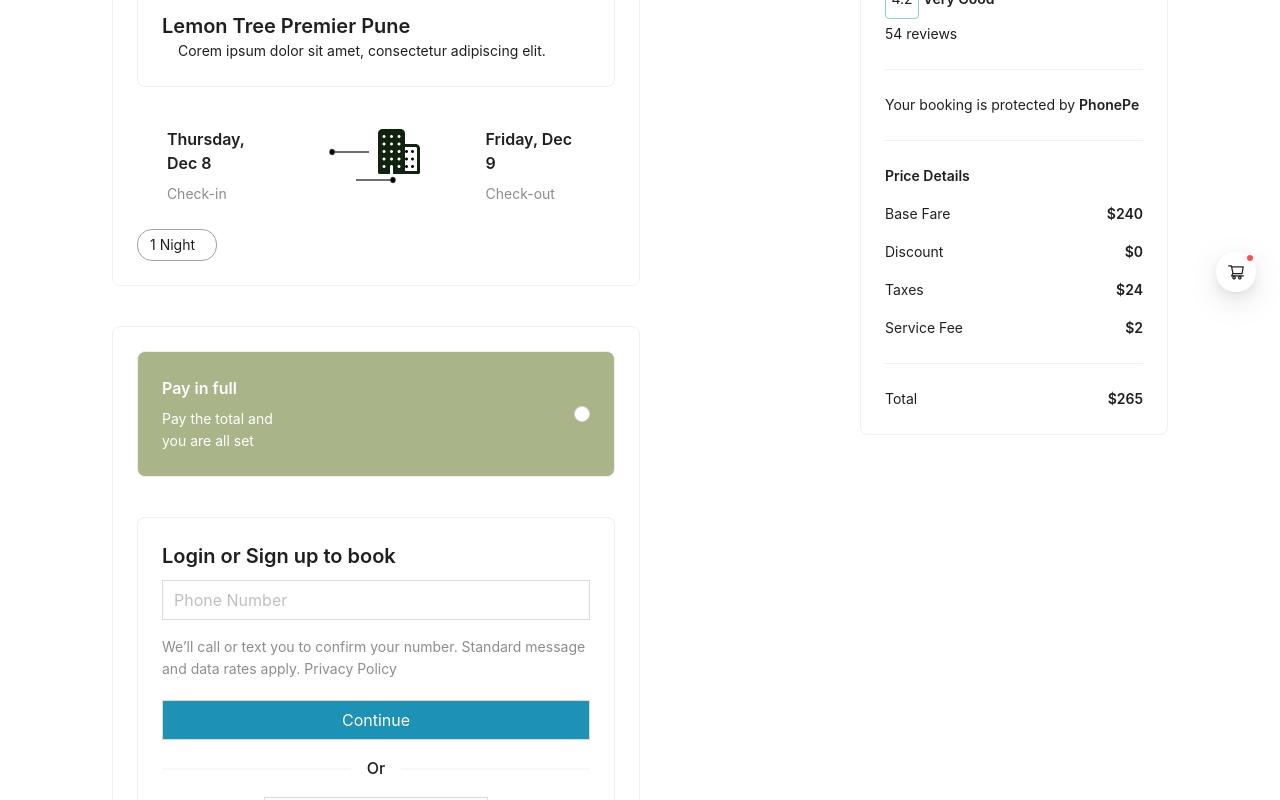
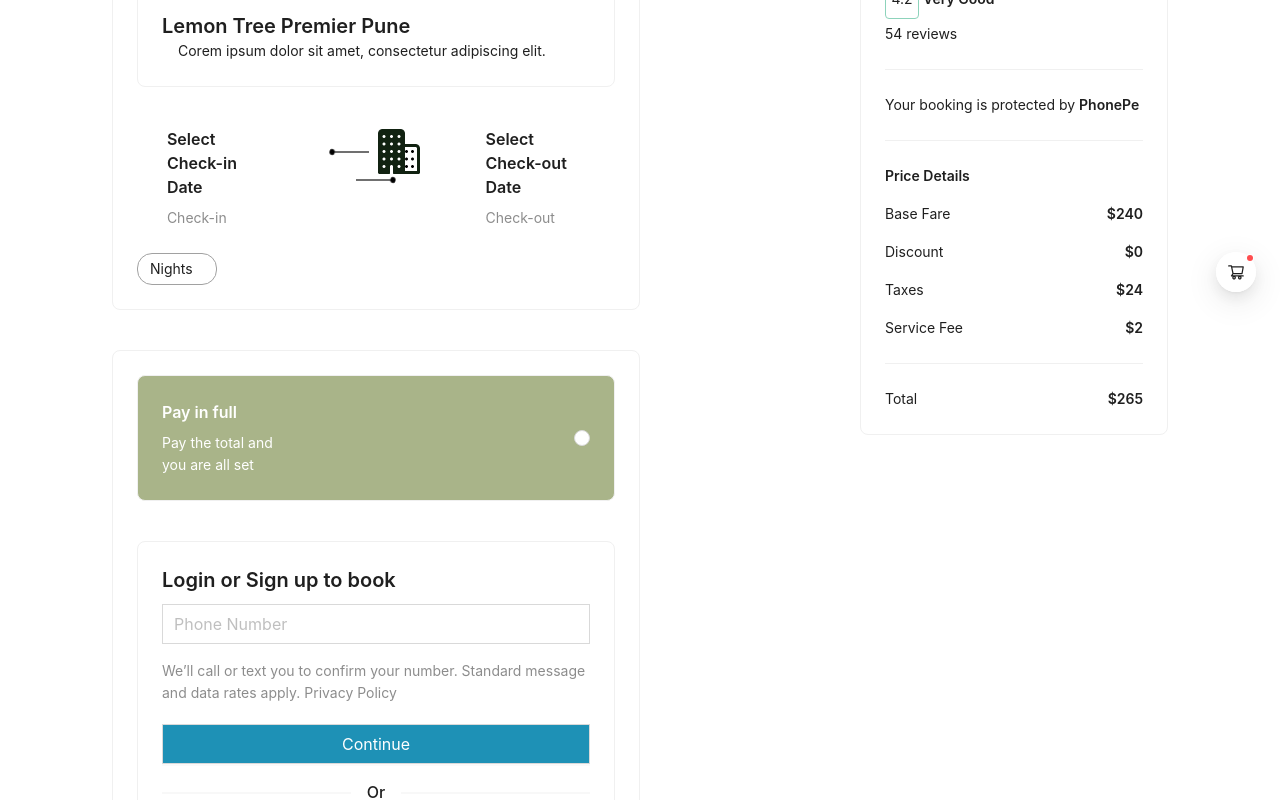
Before and after one commit to huypvn98/FE_HOTEL_BOOKING_PROJECT, a React (Create React App) app in the folder hotel-booking-fe/: page /bookingcart/1 in a window 1280 px wide. Shown: the part 460-1260 px from the top of the page. Built offline with nearby package versions, Linux system fonts and the light colour scheme; some icons are missing.

Commit message:
update booking

```diff
--- a/hotel-booking-fe/src/page/UserPages/BookingCart/BookingCart.jsx
+++ b/hotel-booking-fe/src/page/UserPages/BookingCart/BookingCart.jsx
@@ -1,14 +1,64 @@
-import { Button, Card, Col, Divider, Input, Radio, Row, Typography } from "antd";
+import {
+  Button,
+  Card,
+  Col,
+  Divider,
+  Input,
+  Radio,
+  Row,
+  Typography,
+} from "antd";
 import { Apple, Facebook, Google, Instagram, Location } from "iconsax-react";
 import React from "react";
-import LeftLine from "../../../image/Line 5.png"
-import RightLine from "../../../image/Line 6.png"
-import Building from "../../../image/building.png"
-import HotelImage from "../../../image/Frame 186.png"
+import LeftLine from "../../../image/Line 5.png";
+import RightLine from "../../../image/Line 6.png";
+import Building from "../../../image/building.png";
+import HotelImage from "../../../image/Frame 186.png";
 import { MailOutlined } from "@ant-design/icons";
+import { useSelector, useDispatch } from "react-redux";
+import { fetchBooking } from "../../../redux/slices/bookingSlice";
+import moment from "moment";
+
 const { Title, Text } = Typography;
 const BookingCart = () => {
-  const role = localStorage.getItem("role")
+  const user = useSelector((state) => state.authSlice?.user);
+  const role = user?.roles;
+  const dispatch = useDispatch();
+  const loading = useSelector((state) => state.BookingSlice?.loading);
+
+  const handleProceed = () => {
+    const checkInDate = localStorage.getItem("checkInDate");
+    const checkOutDate = localStorage.getItem("checkOutDate");
+
+    const currentDate = new Date();
+    const bookingDate = currentDate.toISOString().split("T")[0];
+
+    const bookingPayload = {
+      // Add other necessary booking details here
+      roomID: 8,
+      customerID: user.userID,
+      depositID: 1,
+      bookingDate,
+      fromDate: checkInDate,
+      checkInDate,
+      checkOutDate,
+      bookingStatus: "pending",
+      toDate: bookingDate,
+    };
+    dispatch(fetchBooking(bookingPayload));
+  };
+
+  const checkInDate = localStorage.getItem("checkInDate");
+  const checkOutDate = localStorage.getItem("checkOutDate");
+  const nights = localStorage.getItem("nights");
+  const formattedCheckInDate = checkInDate
+    ? moment(checkInDate).format("dddd, MMM D")
+    : "Select Check-in Date";
+  const formattedCheckOutDate = checkOutDate
+    ? moment(checkOutDate).format("dddd, MMM D")
+    : "Select Check-out Date";
+
+
   return (
     <div className="mt-[200px] px-28">
       <Row justify="space-between">
@@ -19,7 +69,7 @@ const BookingCart = () => {
                 Superior room - 1 double bed or 2 twin beds
               </Title>
               <Text className="text-[#a9b489] font-extrabold text-[32px]">
-                $ 5240 <span className="text-[14px]">/night</span>
+                $ 240 <span className="text-[14px]">/night</span>
               </Text>
             </Row>
             <Card className="w-ful">
@@ -30,17 +80,21 @@ const BookingCart = () => {
                   alt=""
                 />
                 <Col>
-                    <Title level={4} style={{margin:"0px"}}>Lemon Tree Premier Pune</Title>
+                  <Title level={4} style={{ margin: "0px" }}>
+                    Lemon Tree Premier Pune
+                  </Title>
                   <Row align={"middle"}>
-                    <Location size="16" variant="Bold"/>
-                    <Text>Corem ipsum dolor sit amet, consectetur adipiscing elit.</Text>
+                    <Location size="16" variant="Bold" />
+                    <Text>
+                      Corem ipsum dolor sit amet, consectetur adipiscing elit.
+                    </Text>
                   </Row>
                 </Col>
               </Row>
             </Card>
-            <Row  className="mt-10 justify-around">
+            <Row className="mt-10 justify-around">
               <Col span={5}>
-                  <Title level={5}>Thursday, Dec 8</Title>
+              <Title level={5}>{formattedCheckInDate}</Title>
                 <Text type="secondary">Check-in</Text>
               </Col>
               <Col span={5}>
@@ -51,43 +105,85 @@ const BookingCart = () => {
                 </Row>
               </Col>
               <Col span={5}>
-                  <Title level={5}>Friday, Dec 9</Title>
+              <Title level={5}>{formattedCheckOutDate}</Title>
                 <Text type="secondary">Check-out</Text>
               </Col>
             </Row>
-            <div className="mt-6 flex w-[80px] py-1 px-3" style={{borderRadius:"15px", border:"1px solid #A1A1A1"}}>1 Night</div>
+            <div
+              className="mt-6 flex w-[80px] py-1 px-3"
+              style={{ borderRadius: "15px", border: "1px solid #A1A1A1" }}
+            >
+              {nights} Night{nights !== "1" ? "s" : ""}
+            </div>
           </Card>
 
           <Card className="mt-10 ">
             <Card className="bg-[#a9b489]">
               <Row className="justify-between">
                 <Col span={7}>
-                  <Title style={{color:"white"}} level={5}>Pay in full</Title>
-                  <Text style={{color:"white"}}>Pay the total and you are all set</Text>
+                  <Title style={{ color: "white" }} level={5}>
+                    Pay in full
+                  </Title>
+                  <Text style={{ color: "white" }}>
+                    Pay the total and you are all set
+                  </Text>
                 </Col>
                 <Radio></Radio>
-
               </Row>
             </Card>
             <Card className="mt-10">
-              {role === "Customer" ? <>
-                <Button size="large" className="w-full text-white" style={{background:"#a9b489"}}>
+              {role === "Customer" ? (
+                <>
+                  <Button
+                    size="large"
+                    className="w-full text-white"
+                    style={{ background: "#a9b489" }}
+                    onClick={handleProceed}
+                    loading={loading}
+                  >
                     Click to proceed
                   </Button>
-              </> : <>
+                </>
+              ) : (
+                <>
                   <Title level={4}>Login or Sign up to book</Title>
-              <Input className="rounded-none mb-4" size="large" placeholder="Phone Number"></Input>
-              <Text type="secondary">We’ll call or text you to confirm your number. Standard message and data rates apply. Privacy Policy</Text><br />
-              <Button className="w-full mt-5 rounded-none text-white" style={{background:"#1E91B6"}} size="large">Continue</Button>
+                  <Input
+                    className="rounded-none mb-4"
+                    size="large"
+                    placeholder="Phone Number"
+                  ></Input>
+                  <Text type="secondary">
+                    We’ll call or text you to confirm your number. Standard
+                    message and data rates apply. Privacy Policy
+                  </Text>
+                  <br />
+                  <Button
+                    className="w-full mt-5 rounded-none text-white"
+                    style={{ background: "#1E91B6" }}
+                    size="large"
+                  >
+                    Continue
+                  </Button>
                   <Divider>Or</Divider>
                   <Row justify="space-around">
-                <Button size="large" className="w-56 rounded-none"><Facebook color="blue" variant="Bold"></Facebook></Button>
-                <Button size="large" className="w-56 rounded-none"><Google color="green" variant="Bold"></Google></Button>
-                <Button size="large" className="w-56 rounded-none border-[#1E91B6]"><Apple color="black" variant="Bold"></Apple></Button>
+                    <Button size="large" className="w-56 rounded-none">
+                      <Facebook color="blue" variant="Bold"></Facebook>
+                    </Button>
+                    <Button size="large" className="w-56 rounded-none">
+                      <Google color="green" variant="Bold"></Google>
+                    </Button>
+                    <Button
+                      size="large"
+                      className="w-56 rounded-none border-[#1E91B6]"
+                    >
+                      <Apple color="black" variant="Bold"></Apple>
+                    </Button>
                   </Row>
-              <Button size="large" className="w-full mt-4"><MailOutlined></MailOutlined> Continue with email</Button>
-              </>}
-
+                  <Button size="large" className="w-full mt-4">
+                    <MailOutlined></MailOutlined> Continue with email
+                  </Button>
+                </>
+              )}
             </Card>
           </Card>
         </Col>
@@ -99,19 +195,32 @@ const BookingCart = () => {
               </Col>
               <Col span={15}>
                 <Text>CVK Park Bosphorus...</Text>
-                <Title style={{margin:"0px"}} level={5}>Superior room - 1 double bed or 2 twin beds</Title>
+                <Title style={{ margin: "0px" }} level={5}>
+                  Superior room - 1 double bed or 2 twin beds
+                </Title>
                 <Row className="gap-1">
-                <div className="rounded w-5 px-4 py-2 flex justify-center align-middle" style={{border:"1px solid var(--Mint-Green, #8DD3BB)"}}>4.2</div>
-                <Text strong className="flex items-center">Very Good</Text>
+                  <div
+                    className="rounded w-5 px-4 py-2 flex justify-center align-middle"
+                    style={{ border: "1px solid var(--Mint-Green, #8DD3BB)" }}
+                  >
+                    4.2
+                  </div>
+                  <Text strong className="flex items-center">
+                    Very Good
+                  </Text>
                   <Text className="flex items-center">54 reviews</Text>
                 </Row>
               </Col>
-
             </Row>
             <Divider></Divider>
-              <Text>Your booking is protected by <span><Text strong>PhonePe</Text></span> </Text>
+            <Text>
+              Your booking is protected by{" "}
+              <span>
+                <Text strong>PhonePe</Text>
+              </span>{" "}
+            </Text>
             <Divider></Divider>
-              <Text  strong>Price Details</Text>
+            <Text strong>Price Details</Text>
             <Row className="mt-4" justify={"space-between"}>
               <Text>Base Fare</Text>
               <Text strong>$240</Text>
--- a/hotel-booking-fe/src/page/UserPages/Home/Home.jsx
+++ b/hotel-booking-fe/src/page/UserPages/Home/Home.jsx
@@ -32,6 +32,11 @@ function Home() {
 
   const handleCheckInChange = (date) => {
     setCheckInDate(date);
+    if (date) {
+      localStorage.setItem("checkInDate", date.format("YYYY-MM-DD"));
+    } else {
+      localStorage.removeItem("checkInDate");
+    }
     if (!date || !checkOutDate) {
       setNights(0);
     }
@@ -39,6 +44,11 @@ function Home() {
 
   const handleCheckOutChange = (date) => {
     setCheckOutDate(date);
+    if (date) {
+      localStorage.setItem("checkOutDate", date.format("YYYY-MM-DD"));
+    } else {
+      localStorage.removeItem("checkOutDate");
+    }
     if (!date || !checkInDate) {
       setNights(0);
     }
@@ -48,6 +58,7 @@ function Home() {
     if (checkInDate && checkOutDate) {
       const nightsCount = dayjs(checkOutDate).diff(dayjs(checkInDate), "day");
       setNights(nightsCount);
+      localStorage.setItem("nights", nightsCount);
     }
   }, [checkInDate, checkOutDate]);
 
--- a/hotel-booking-fe/src/page/UserPages/HotelPage/HotelList.jsx
+++ b/hotel-booking-fe/src/page/UserPages/HotelPage/HotelList.jsx
@@ -47,7 +47,7 @@ function HotelCard({ hotel }) {
             </span>
           </div>
           <div className="flex flex-col">
-            <span className="text-xl font-bold text-[#a9b489]">$100/night</span>
+            <span className="text-xl font-bold text-[#a9b489]">$240/night</span>
             <span className="text-gray-500 text-base flex justify-end ">
               {" "}
               excl. tax
--- a/hotel-booking-fe/src/page/UserPages/RoomDetail/HotelDetail.jsx
+++ b/hotel-booking-fe/src/page/UserPages/RoomDetail/HotelDetail.jsx
@@ -19,25 +19,25 @@ const HotelDetail = () => {
       id:1,
       type: "Superior room - City view",
       bed: "1 double bed or 2 twin beds",
-      price: "¥2450/night",
+      price: "$240/night",
     },
     {
       id:2,
       type: "Superior room - City view",
       bed: "1 double bed or 2 twin beds",
-      price: "¥2350/night",
+      price: "$240/night",
     },
     {
       id:3,
       type: "Superior room - City view",
       bed: "1 double bed or 2 twin beds",
-      price: "¥1950/night",
+      price: "$240/night",
     },
     {
       id:4,
       type: "Superior room - City view",
       bed: "1 double bed or 2 twin beds",
-      price: "¥9043/night",
+      price: "$240/night",
     },
   ];
 
@@ -169,7 +169,7 @@ const HotelDetail = () => {
           style={{ flexDirection: "column" }}
           className="flex items-center gap-2"
         >
-          <div className="text-2xl font-bold">¥ 2,350/nights</div>
+          <div className="text-2xl font-bold">$240/nights</div>
           {/* Icon Buttons */}
           <div className="flex items-center gap-2">
             <Button
@@ -183,7 +183,7 @@ const HotelDetail = () => {
               className="icon-button"
             />
             <Button
-              style={{ background: "#1E91B6", border: "none", color: "white" }}
+              style={{ background: "#a9b489", border: "none", color: "white" }}
             >
               Book Now
             </Button>
@@ -212,9 +212,9 @@ const HotelDetail = () => {
           count="4.2"
           style={{
             backgroundColor: "#fff",
-            color: "#1d4ed8",
+            color: "black",
             fontSize: "20px",
-            border: "1px solid #1d4ed8",
+            border: "1px solid #a9b489",
             padding: "10px 20px 30px 20px",
             borderRadius: "4px",
             margin: "0 2px 0 0",
@@ -271,7 +271,7 @@ const HotelDetail = () => {
         className="flex flex-wrap items-center gap-4"
       >
         {/* Rating Box */}
-        <div className="bg-[#00A0C1] rounded-lg p-4 text-white text-center min-w-[120px]">
+        <div className="bg-[#a9b489] rounded-lg p-4 text-white text-center min-w-[120px]">
           <div className="text-3xl font-bold">4.2</div>
           <div className="text-sm">Very good</div>
           <div className="text-xs">371 reviews</div>
@@ -311,7 +311,7 @@ const HotelDetail = () => {
                 <span className="font-bold">{room.price}</span>
                 <Button
                   style={{
-                    background: "#1E91B6",
+                    background: "#a9b489",
                     border: "none",
                     color: "white",
                   }}
@@ -332,7 +332,7 @@ const HotelDetail = () => {
           <div className="flex justify-end">
             <Button
               style={{
-                background: "#1E91B6",
+                background: "#a9b489",
                 border: "none",
                 color: "white",
                 marginTop: "-20px",
@@ -392,7 +392,7 @@ const HotelDetail = () => {
             </div>
           </div>
           <Button
-            style={{ background: "#1E91B6", border: "none", color: "white" }}
+            style={{ background: "#a9b489", border: "none", color: "white" }}
           >
             Give your review
           </Button>
--- a/hotel-booking-fe/src/redux/selector.js
+++ b/hotel-booking-fe/src/redux/selector.js
@@ -7,3 +7,5 @@ export const hotelSlice = (state) => state.hotelSlice.data;
 export const hotelDetail = (state) => state.hotelSlice.hotelDetail;
 
 export const userSlice = (state) => state.UserSlice.data;
+
+export const BookingSlice = (state) => state.BookingSlice.data;
--- a/hotel-booking-fe/src/redux/slices/authSlice.js
+++ b/hotel-booking-fe/src/redux/slices/authSlice.js
@@ -4,7 +4,7 @@ import { message } from "antd";
 
 const initialState = {
   data: null,
-  user: localStorage.getItem("user") || null,
+  user: JSON.parse(localStorage.getItem("user")) || null,
   loading: false,
   error: null,
   isAuthenticated: JSON.parse(localStorage.getItem("isAuthenticated")) || false, // Retrieve isAuthenticated from local storage// Add isAuthenticated to the initial state
@@ -70,8 +70,7 @@ export const login = createAsyncThunk(
         username,
         password,
       });
-      console.log(res)
-      return res;
+      return res.data; // Assuming the response contains user data
     } catch (error) {
       // Check if the error response is available
       if (error.response && error.response.data) {
--- a/hotel-booking-fe/src/redux/slices/bookingSlice.js
+++ b/hotel-booking-fe/src/redux/slices/bookingSlice.js
@@ -1,5 +1,6 @@
 import { createAsyncThunk, createSlice } from "@reduxjs/toolkit";
-import { getRequest } from "../../services/httpMethods";
+import { getRequest, postRequest } from "../../services/httpMethods";
+import { notification } from "antd";
 
 const initialState = {
     bookings: [],
@@ -19,7 +20,19 @@ export const fetchHotels = createAsyncThunk(
     }
 );
 
-const hotelSlice = createSlice({
+export const fetchBooking = createAsyncThunk(
+    "hotel/fetchBooking",
+    async (payload , { rejectWithValue }) => {
+        try {
+            const response = await postRequest("Booking/Create", payload);
+            return response.data;
+        } catch (error) {
+            return rejectWithValue(error.response.data);
+        }
+    }
+)
+
+const BookingSlice = createSlice({
     name: "hotel",
     initialState,
     reducers: {},
@@ -28,8 +41,29 @@ const hotelSlice = createSlice({
             .addCase(fetchHotels.pending, (state) => {
                 state.loading = true;
             })
-
+           .addCase(fetchHotels.fulfilled, (state, action) => {
+                state.loading = false;
+                state.bookings = action.payload;
+            }
+            )
+            .addCase(fetchHotels.rejected, (state, action) => {
+                state.loading = false;
+                state.error = action.payload;
+            })
+            .addCase(fetchBooking.pending, (state) => {
+                state.loading = true;
+            })
+            .addCase(fetchBooking.fulfilled, (state, action) => {
+                state.loading = false;
+                state.bookings = action.payload;
+                notification.success({ message: "Booking successful" });
+            })
+            .addCase(fetchBooking.rejected, (state, action) => {
+                state.loading = false;
+                state.error = action.payload;
+                notification.error({ message: "Booking failed"});
+            });
     },
 });
 
-export default hotelSlice.reducer;
+export default BookingSlice;
--- a/hotel-booking-fe/src/redux/store.js
+++ b/hotel-booking-fe/src/redux/store.js
@@ -4,13 +4,14 @@ import authSlice from "./slices/authSlice";
 import hotelReducer from "./slices/hotelSlice";
 import UserSlice from "./slices/userSlice";
 import hotelSlice from "./slices/hotelSlice";
-
+import BookingSlice from "./slices/bookingSlice";
 const store = configureStore({
   reducer: {
     testSlice: testSlice.reducer,
     authSlice: authSlice.reducer,
     hotelSlice: hotelSlice.reducer,
     userSlice: UserSlice.reducer,
+    BookingSlice: BookingSlice.reducer,
   },
   middleware: (getDefaultMiddleware) =>
     getDefaultMiddleware({
```
Lines whose indentation alone changed are shown as unchanged.
